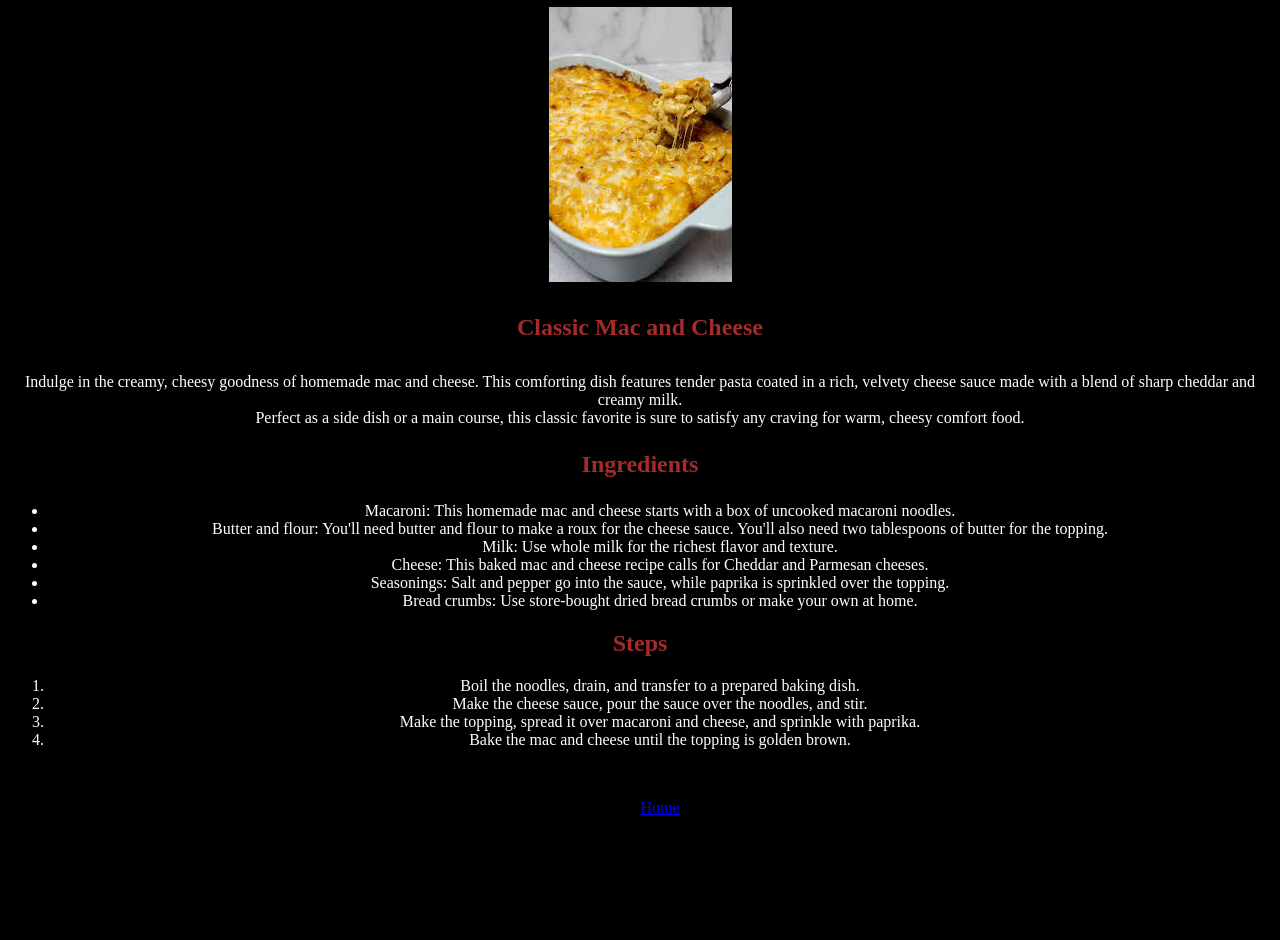
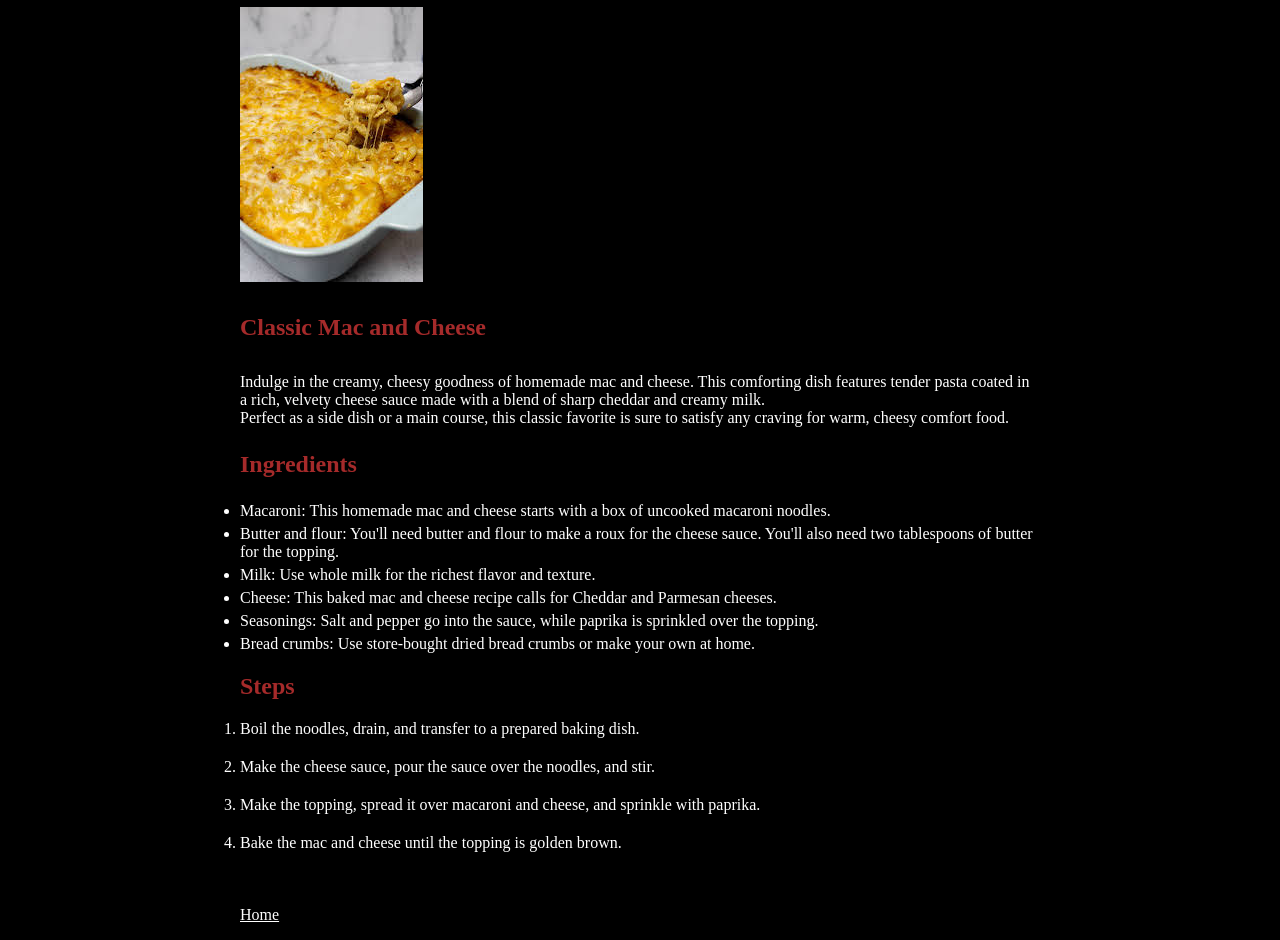
Before and after one commit to JacobKnittle/odin-recipes, a plain HTML site: page recipes/macncheese.html in a window 1280 px wide. Shown: the part 73-1013 px from the top of the page. Before the commit the page ends 906 px from the top, so only its background shows below. Drawn offline with Linux system fonts and the light colour scheme.

Commit message:
change layout to left aligned and add padding and margin to lists

```diff
--- a/styles.css
+++ b/styles.css
@@ -1,18 +1,15 @@
-h1,
-h2,
-h3,
-h4,
-ul,
-a,
-ol,
-p {
-  text-align: center;
+* {
+  background-color: black;
   font-family: "Times New Roman", Times, serif;
+}
+
+body {
+  max-width: 800px;
+  margin: 0 auto;
 }
 
 img {
   display: block;
-  margin: 0 auto;
 }
 
 h2,
@@ -31,10 +28,24 @@ h4 {
 
 p,
 ul,
-ol {
+ol,
+a {
   color: white;
 }
 
-* {
-  background-color: black;
+a {
+  margin-right: 20px;
 }
+
+ul li {
+  margin-bottom: 5px;
+}
+
+ol li {
+  margin-bottom: 20px;
+}
+
+ul,
+ol {
+  padding-left: 0;
+}
```
